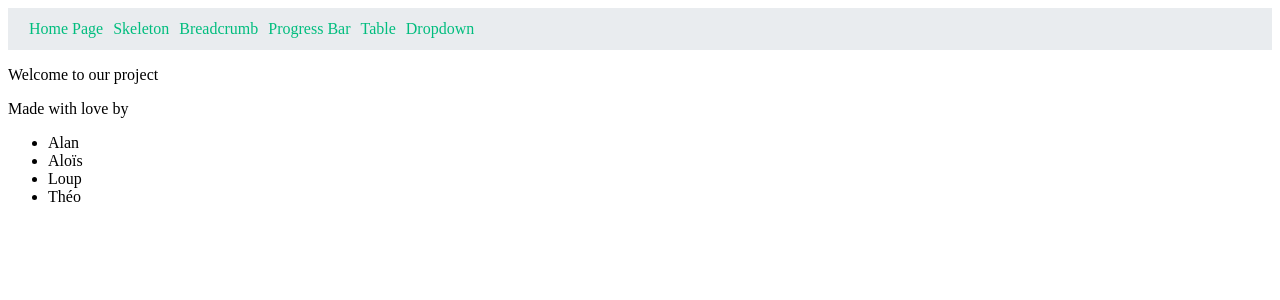
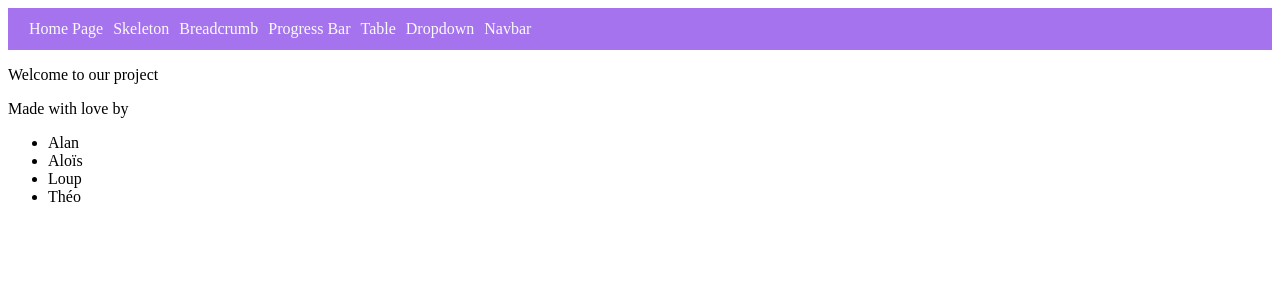
Before and after one commit to MTI-2023-TALA/VueJsDesignSystem, a Vue app: page / in a window 1280 px wide. Shown: the top 300 px of the page. Built offline with nearby package versions, Linux system fonts and the light colour scheme.

Commit message:
fix(colors) changing navbar colors

```diff
--- a/src/App.vue
+++ b/src/App.vue
@@ -4,13 +4,14 @@ import TalaNavbarItem from "./components/Navbar/TalaNavbarItem.vue";
 </script>
 
 <template>
-  <TalaNavbarVue>
+  <TalaNavbarVue sticky>
     <TalaNavbarItem href="/">Home Page</TalaNavbarItem>
     <TalaNavbarItem href="skeleton">Skeleton</TalaNavbarItem>
     <TalaNavbarItem href="breadcrumb">Breadcrumb</TalaNavbarItem>
     <TalaNavbarItem href="progress">Progress Bar</TalaNavbarItem>
     <TalaNavbarItem href="table">Table</TalaNavbarItem>
     <TalaNavbarItem href="dropdown">Dropdown</TalaNavbarItem>
+    <TalaNavbarItem href="navbar">Navbar</TalaNavbarItem>
   </TalaNavbarVue>
   <router-view></router-view>
 </template>
--- a/src/components/Navbar/TalaNavbar.vue
+++ b/src/components/Navbar/TalaNavbar.vue
@@ -12,14 +12,36 @@ withDefaults(defineProps<TalaNavbarProps>(), {
 </script>
 
 <template>
-  <div class="navbar">
+  <div class="navbar" :class="variant">
     <slot></slot>
   </div>
 </template>
 
-<style scoped>
+<style lang="scss" scoped>
+@import "../../assets/variables";
 .navbar {
-  background-color: #e9ecef;
+  background-color: $light-grey-300;
   padding: 0.75rem 1rem;
+  margin-bottom: 1rem;
+}
+
+.primary {
+  background-color: $primary-400;
+}
+
+.info {
+  background-color: $information-500;
+}
+
+.success {
+  background-color: $success-500;
+}
+
+.warn {
+  background-color: $warning-500;
+}
+
+.error {
+  background-color: $error-500;
 }
 </style>
--- a/src/components/Navbar/TalaNavbarItem.vue
+++ b/src/components/Navbar/TalaNavbarItem.vue
@@ -22,9 +22,15 @@ withDefaults(defineProps<TalaNavbarItemProps>(), {
   </router-link>
 </template>
 
-<style scoped>
+<style lang="scss" scoped>
+@import "../../assets/variables";
 .navbar-item {
   display: inline;
   padding: 5px;
+  color: $light-grey-100;
+}
+
+.navbar-item:hover {
+  color: $light-grey-500;
 }
 </style>
--- /dev/null
+++ b/src/components/Pages/NavbarPage.vue
@@ -0,0 +1,21 @@
+<script setup lang="ts">
+import TalaNavbarVue from "../Navbar/TalaNavbar.vue";
+import TalaNavbarItem from "../Navbar/TalaNavbarItem.vue";
+</script>
+
+<template>
+  <TalaNavbarVue variant="info">
+    <TalaNavbarItem href="/">Home Page</TalaNavbarItem>
+  </TalaNavbarVue>
+  <TalaNavbarVue variant="warn">
+    <TalaNavbarItem href="/">Home Page</TalaNavbarItem>
+  </TalaNavbarVue>
+  <TalaNavbarVue variant="success">
+    <TalaNavbarItem href="/">Home Page</TalaNavbarItem>
+  </TalaNavbarVue>
+  <TalaNavbarVue variant="error">
+    <TalaNavbarItem href="/">Home Page</TalaNavbarItem>
+  </TalaNavbarVue>
+</template>
+
+<style scoped></style>
--- a/src/main.ts
+++ b/src/main.ts
@@ -8,6 +8,7 @@ import ProgressBarPageVue from "./components/Pages/ProgressBarPage.vue";
 import SkeletonPageVue from "./components/Pages/SkeletonPage.vue";
 import TablePageVue from "./components/Pages/TablePage.vue";
 import { createApp } from "vue";
+import NavbarPageVue from "./components/Pages/NavbarPage.vue";
 
 const Bar = { template: "<div>bar</div>" };
 
@@ -18,6 +19,7 @@ const routes = [
   { path: "/progress", component: ProgressBarPageVue },
   { path: "/table", component: TablePageVue },
   { path: "/dropdown", component: DropdownPageVue },
+  { path: "/navbar", component: NavbarPageVue },
 ];
 
 const router = createRouter({
```
